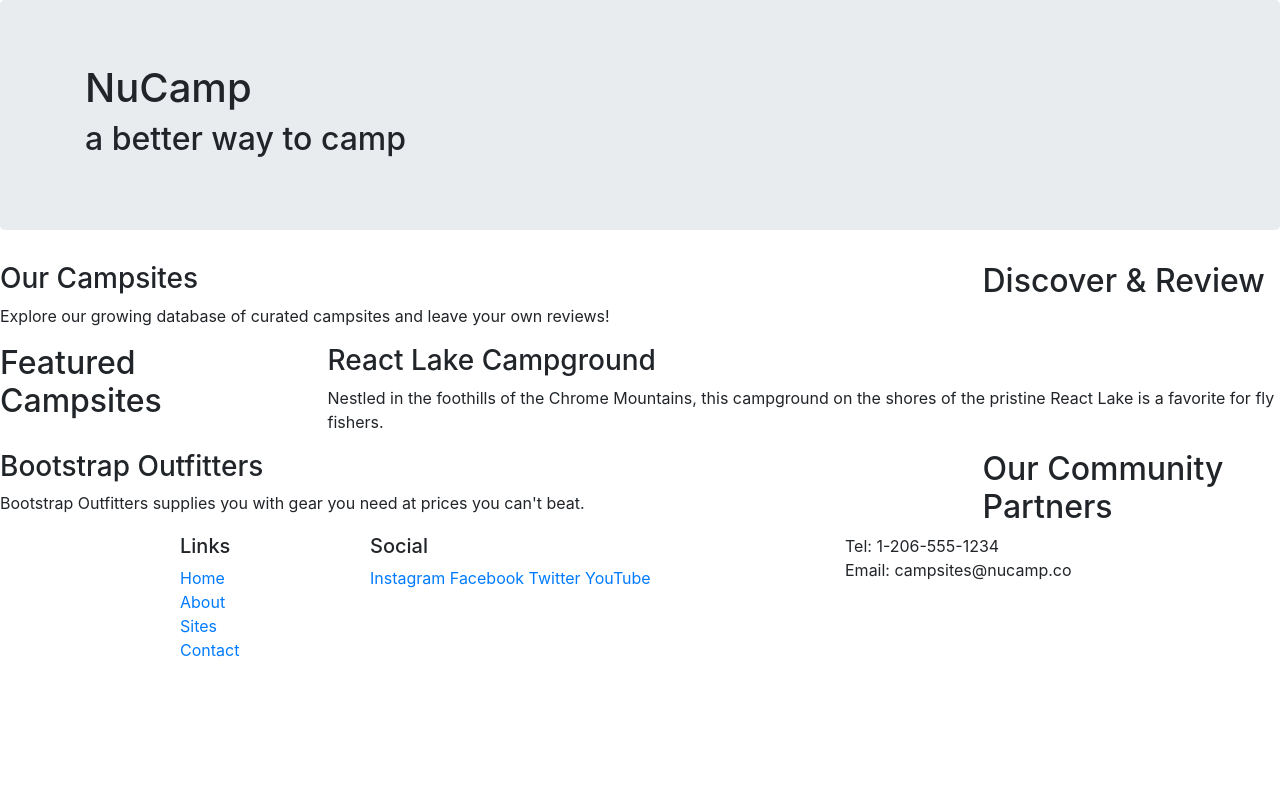
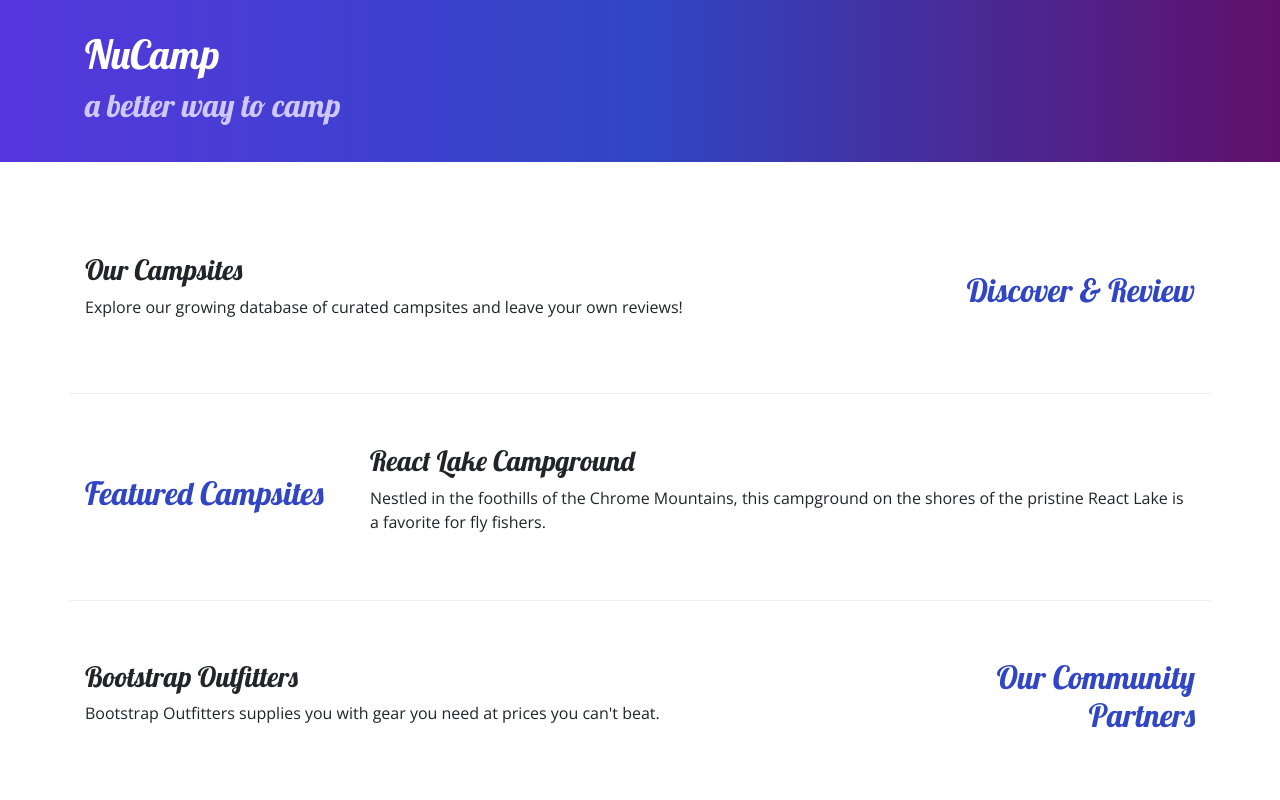
Before and after one commit to sokhakun/nucampsite, a website: page index.html in a window 1280 px wide. Shown: the top 800 px of the page. Drawn offline with nearby package versions, Linux system fonts and the light colour scheme.

Commit message:
Adding Custom Styles

```diff
--- /dev/null
+++ b/css/styles.css
@@ -0,0 +1,33 @@
+body {
+    font-family: "Open Sans", sans-serif;
+}
+
+h1, h2, h3 {
+    font-family: "Lobster", cursive;
+}
+
+h2 {
+    color: #3046C5;
+}
+
+/* only apply to h2 inside <header> element */
+header h2 {
+    color: #CEC8FF;
+}
+
+footer {
+    background-image: linear-gradient(#CEC8FF, white);
+    padding: 20px 0;
+}
+
+.jumbotron {
+    padding: 30px;
+    background-image: linear-gradient(to right, #5637DD, #3046C5, #60106B);
+    color: white;
+}
+
+.row-content {
+    padding: 50px 0;
+    border-bottom: 1px ridge;
+    min-height: 200px;
+}
--- a/index.html
+++ b/index.html
@@ -8,12 +8,17 @@
 
     <!-- Bootstrap CSS -->
     <link rel="stylesheet" href="node_modules/bootstrap/dist/css/bootstrap.min.css" />
+
+    <!-- Additional CSS must be placed after Bootstrap CSS -->
+    <link rel="stylesheet" href="https://fonts.googleapis.com/css?family=Lobster|Open+Sans" />
+    <link rel="stylesheet" href="css/styles.css" />
+
     <title>NuCamp: A Better Way To Camp</title>
 </head>
 
 <body>
 
-    <header class="jumbotron">
+    <header class="jumbotron jumbotron-fluid">
         <div class="container">
             <div class="row">
                 <div class="col">
@@ -23,10 +28,11 @@
             </div>
         </div>
     </header>
-<div class="container"></div>
-    <div class="row">
+
+    <div class="container">
+        <div class="row  row-content align-items-center">
             <div class="col-sm-4 order-sm-last col-md-3">
-            <h2>Discover & Review</h2>
+                <h2 class="text-sm-right">Discover & Review</h2>
             </div>
             <div class="col">
                 <h3>Our Campsites</h3>
@@ -34,9 +40,9 @@
             </div>
         </div>
 
-    <div class="row">
+        <div class="row  row-content align-items-center">
             <div class="col-sm-4  col-md-3">
-            <h2>Featured Campsites</h2>
+                <h2 >Featured Campsites</h2>
             </div>
             <div class="col">
                 <h3>React Lake Campground</h3>
@@ -44,13 +50,14 @@
             </div>
         </div>
 
-    <div class="row">
+        <div class="row  row-content align-items-center">
             <div class="col-sm-4 order-sm-last col-md-3">
-            <h2>Our Community Partners</h2>
+                <h2 class="text-sm-right">Our Community Partners</h2>
             </div>
             <div class="col">
                 <h3>Bootstrap Outfitters</h3>
                 <p>Bootstrap Outfitters supplies you with gear you need at prices you can't beat.</p>
+            </div>
         </div>
     </div>
 
@@ -66,14 +73,14 @@
                         <li><a href="#">Contact</a></li>
                     </ul>
                 </div>
-                <div class="col-6 col-sm-5">
+                <div class="col-6 col-sm-5 text-center">
                     <h5>Social</h5>
                     <a href="http://instagram.com/">Instagram</a>
                     <a href="http://facebook.com/">Facebook</a>
                     <a href="http://twitter.com/">Twitter</a>
                     <a href="http://youtube.com/">YouTube</a>
                 </div>
-                <div class="col-sm-4">
+                <div class="col-sm-4 text-center">
                     Tel: 1-206-555-1234<br />
                     Email: campsites@nucamp.co
                 </div>
```
Lines whose indentation alone changed are shown as unchanged.
